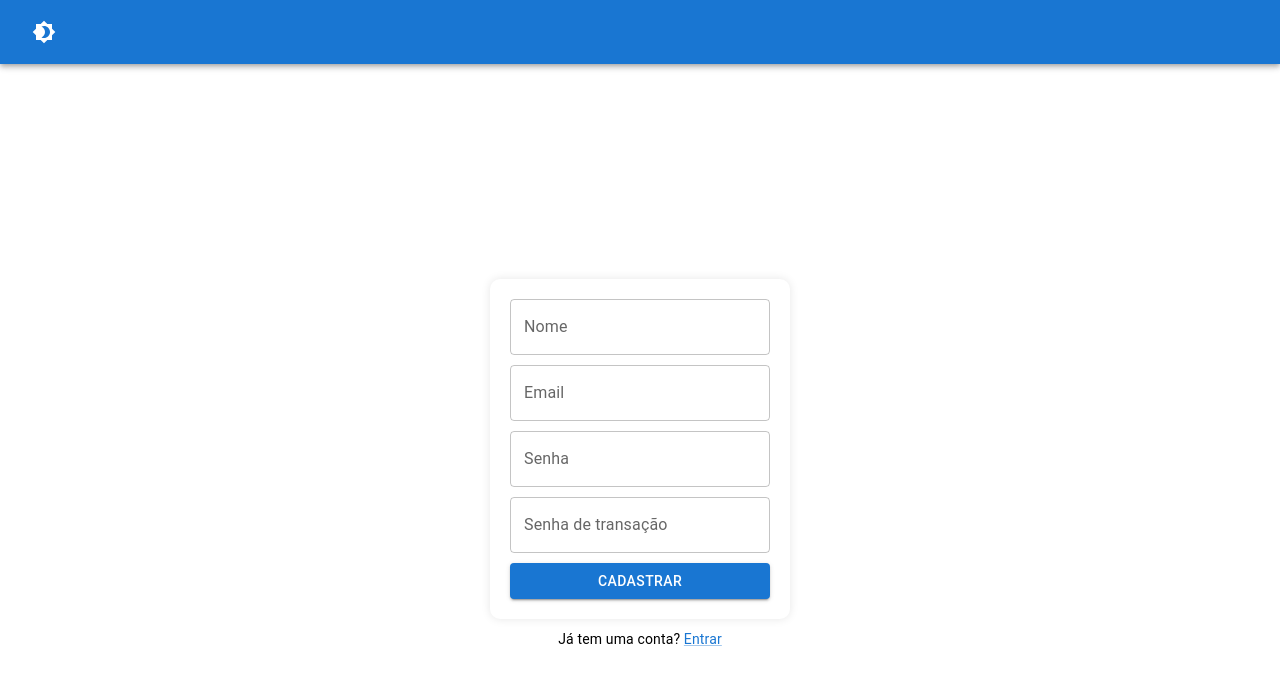
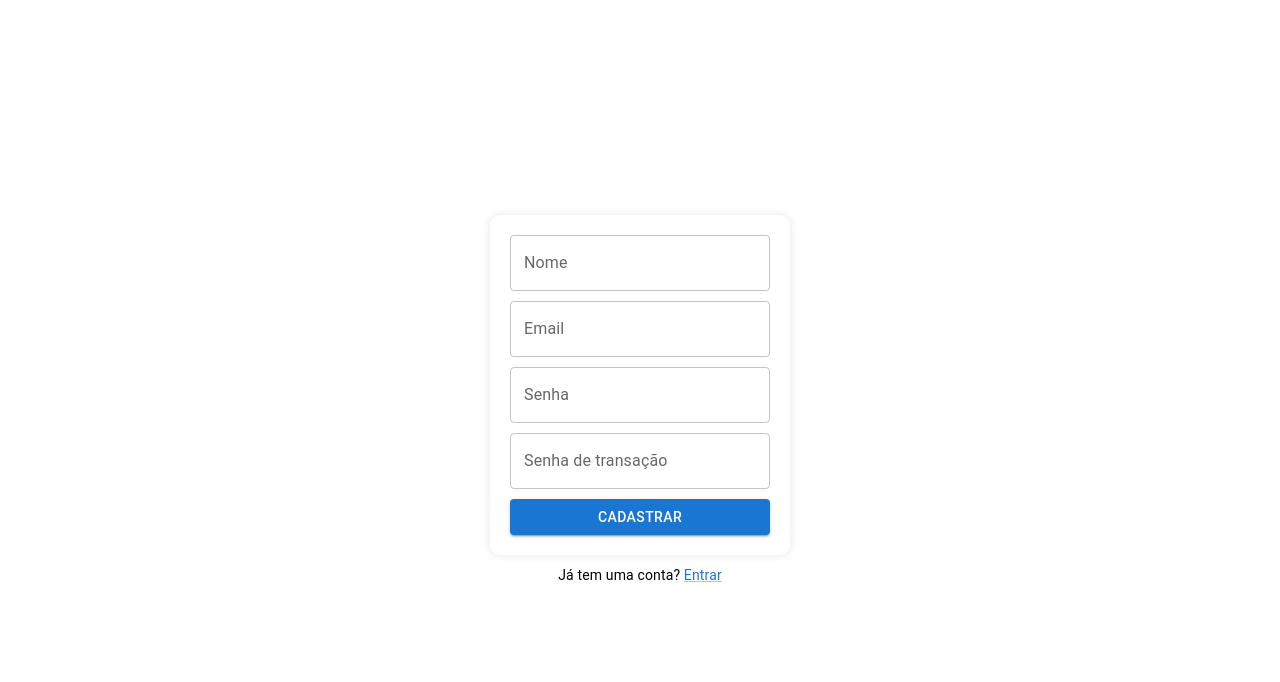
Before and after one commit to Ledelara/cashwise-react, a Next.js app: page /register in a window 1280 px wide. Shown: the top 682 px of the page. Built offline with nearby package versions, Linux system fonts and the light colour scheme.

Commit message:
🔥 remove: removendo componente AppHeader

```diff
--- a/src/components/AppHeader/AppHeader.tsx
+++ /dev/null
@@ -1,61 +0,0 @@
-import { AppBar, Box, Button, Toolbar } from "@mui/material";
-import ThemeButton from "../Buttons/ThemeButton/ThemeButton";
-import ModalComponent from "../Modal/ModalComponent";
-import { useState } from "react";
-import { removeStorageItem } from "@/utils/removeStorageItem";
-import { useRouter } from "next/navigation";
-import { checkUserAuthenticated } from "@/functions/check-user-authenticated";
-import AppIcon from "../Icons/AppIcon";
-
-export default function AppHeader() {
-    const [isOpen, setIsOpen] = useState(false);
-    const { push } = useRouter();
-
-    const authenticared = checkUserAuthenticated();
-
-    const logout = () => {
-        removeStorageItem("userToken");
-        removeStorageItem("userId");
-
-        if (removeStorageItem("userToken") !== null && removeStorageItem("userId") !== null) {
-            setIsOpen(false);
-            push("/login");
-        };
-    };
-
-    return (
-        <Box sx={{ flexGrow: 1 }}>
-            <AppBar position="static">
-                <Toolbar
-                    sx={{
-                        display: "flex",
-                        justifyContent: "space-between",
-                    }}
-                >
-                    <ThemeButton />
-                    {
-                        authenticared && (
-                            <Button
-                                sx={{
-                                    gap: '0.5rem',
-                                }}
-                                color="inherit"
-                                onClick={() => setIsOpen(true)}
-                            >
-                                Sair
-                                <AppIcon iconTitle="Logout" />
-                            </Button>
-                        )
-                    }
-                    <ModalComponent
-                        isOpen={isOpen}
-                        onClose={() => setIsOpen(false)}
-                        onConfirm={logout}
-                        modalTitle="Sair"
-                        modalDescription="Tem certeza de que deseja sair?"
-                    />
-                </Toolbar>
-            </AppBar>
-        </Box>
-    )
-};
--- a/src/components/PrivateRoute/index.tsx
+++ b/src/components/PrivateRoute/index.tsx
@@ -3,7 +3,6 @@ import { ThemeProviderComponent } from "@/contexts/Theme/ThemeContext";
 import { checkUserAuthenticated } from "@/functions/check-user-authenticated";
 import { useRouter } from "next/navigation";
 import { ReactNode, useEffect, useState } from "react";
-import AppHeader from "../AppHeader/AppHeader";
 
 type PrivateRouteProps = {
     children: ReactNode;
@@ -30,7 +29,6 @@ const PrivateRoute = ({ children }: PrivateRouteProps) => {
 
     return (
         <ThemeProviderComponent>
-            <AppHeader />
             {isUserAuthenticated ? children : null}
         </ThemeProviderComponent>
     );
--- a/src/components/PublicRoute/index.tsx
+++ b/src/components/PublicRoute/index.tsx
@@ -2,7 +2,6 @@ import { APP_ROUTES } from "@/constants/app-routes";
 import { checkUserAuthenticated } from "@/functions/check-user-authenticated";
 import { useRouter } from "next/navigation";
 import { ReactNode, useEffect, useState } from "react";
-import AppHeader from "../AppHeader/AppHeader";
 import { ThemeProviderComponent } from "@/contexts/Theme/ThemeContext";
 
 type PublicRouteProps = {
@@ -30,7 +29,6 @@ const PublicRoute = ({ children }: PublicRouteProps) => {
 
     return (
         <ThemeProviderComponent>
-            <AppHeader />
             {!isUserAuthenticated ? children : null}
         </ThemeProviderComponent>
     );
```
